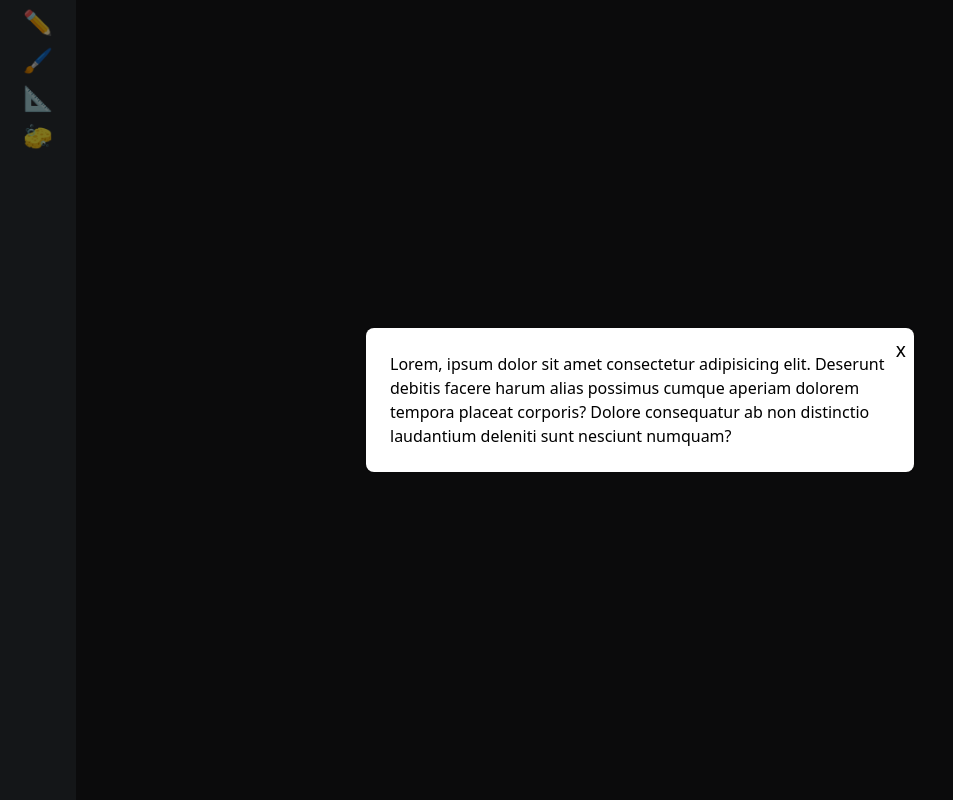
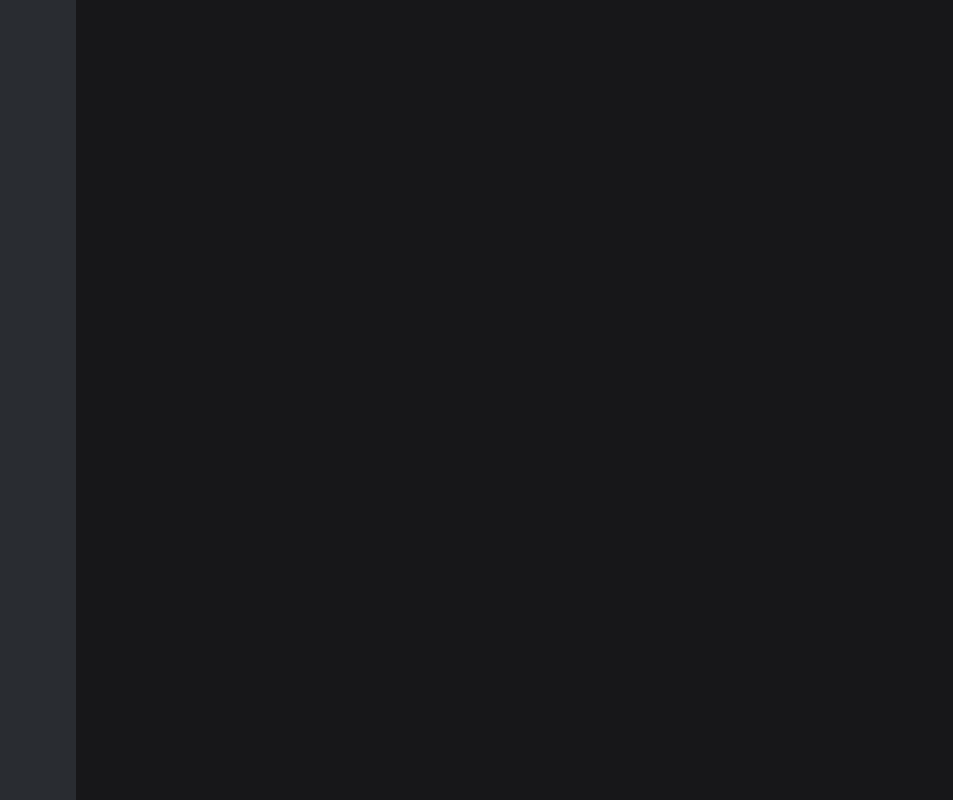
Before and after one commit to RubenEscobar82/drawing-app, a React (Vite) app: page / in a window 1280 px wide. Shown: the whole page, without its empty margins (0-953 px from the left). Built offline with nearby package versions, Linux system fonts and the light colour scheme.

Commit message:
create Modal component

```diff
--- a/package.json
+++ b/package.json
@@ -10,6 +10,9 @@
     "preview": "vite preview"
   },
   "dependencies": {
+    "@fortawesome/fontawesome-svg-core": "^6.7.2",
+    "@fortawesome/free-solid-svg-icons": "^6.7.2",
+    "@fortawesome/react-fontawesome": "^0.2.2",
     "react": "^19.0.0",
     "react-dom": "^19.0.0"
   },
--- a/src/components/Modal/modal.module.scss
+++ b/src/components/Modal/modal.module.scss
@@ -13,16 +13,37 @@
   display: flex;
   justify-content: center;
   align-items: center;
-}
 
   .modal {
     background-color: cls.$color-white;
     border-radius: 8px;
-  padding: 1.5rem;
     width: 90%;
     max-width: 500px;
+    max-height: 100dvh;
+    box-sizing: border-box;
     box-shadow: 0 0 10px rgba(0, 0, 0, 0.2);
     position: relative;
+    padding: 1.5rem;
+    display: flex;
+    flex-direction: column;
+    gap: 1rem;
+    overflow: auto;
+
+    .modalHeader {
+      font-size: 1.5rem;
+      font-weight: bold;
+      padding-bottom: 0.5rem;
+    }
+
+    .modalBody {
+      flex: 1;
+    }
+
+    .modalFooter {
+      padding-top: 0.5rem;
+      display: flex;
+      justify-content: flex-end;
+      gap: 0.5rem;
     }
 
     .closeButton {
@@ -34,3 +55,5 @@
       font-size: 1.2rem;
       cursor: pointer;
     }
+  }
+}
--- a/src/components/Modal/modal.tsx
+++ b/src/components/Modal/modal.tsx
@@ -1,15 +1,20 @@
 import { FC, ReactNode } from "react";
 import { createPortal } from "react-dom";
+import { FontAwesomeIcon } from "@fortawesome/react-fontawesome";
+import { faTimes } from "@fortawesome/free-solid-svg-icons";
 import styles from "./modal.module.scss";
 
-interface ModalProps {
+interface ModalPropsBase {
+  children: ReactNode;
+}
+
+interface ModalProps extends ModalPropsBase {
   isOpen: boolean;
   onClose: () => void;
   closeOnOverlayClick?: boolean;
-  children: ReactNode;
 }
 
-const Modal: FC<ModalProps> = ({
+const ModalBase: FC<ModalProps> = ({
   isOpen,
   onClose,
   children,
@@ -27,7 +32,7 @@ const Modal: FC<ModalProps> = ({
     <div className={styles.overlay} onClick={handleOverlayClick}>
       <div className={styles.modal} onClick={(e) => e.stopPropagation()}>
         <div className={styles.closeButton} onClick={onClose}>
-          x
+          <FontAwesomeIcon icon={faTimes} />
         </div>
         {children}
       </div>
@@ -36,4 +41,16 @@ const Modal: FC<ModalProps> = ({
   );
 };
 
+const Modal = Object.assign(ModalBase, {
+  Header: ({ children }: ModalPropsBase) => (
+    <div className={styles.modalHeader}>{children}</div>
+  ),
+  Body: ({ children }: ModalPropsBase) => (
+    <div className={styles.modalBody}>{children}</div>
+  ),
+  Footer: ({ children }: ModalPropsBase) => (
+    <div className={styles.modalFooter}>{children}</div>
+  ),
+});
+
 export default Modal;
--- a/src/views/Workspace/Workspace.module.scss
+++ b/src/views/Workspace/Workspace.module.scss
@@ -36,17 +36,5 @@ $toolbar-size: 60px;
       justify-content: flex-start;
       align-items: center;
     }
-
-    .tool {
-      background: none;
-      border: none;
-      font-size: 1.5rem;
-      cursor: pointer;
-      transition: transform 0.2s ease;
-
-      &:hover {
-        transform: scale(1.2);
-      }
-    }
   }
 }
--- a/src/views/Workspace/Workspace.tsx
+++ b/src/views/Workspace/Workspace.tsx
@@ -1,25 +1,11 @@
-import { FC, useState } from "react";
-import { Modal } from "@src/components";
+import { FC } from "react";
 import styles from "./Workspace.module.scss";
 
 const Workspace: FC = () => {
-  const [isOpen, setIsOpen] = useState(true);
-
   return (
     <>
-      <Modal isOpen={isOpen} onClose={() => setIsOpen(false)}>
-        Lorem, ipsum dolor sit amet consectetur adipisicing elit. Deserunt
-        debitis facere harum alias possimus cumque aperiam dolorem tempora
-        placeat corporis? Dolore consequatur ab non distinctio laudantium
-        deleniti sunt nesciunt numquam?
-      </Modal>
       <div id={styles.workspace}>
-        <div className={styles.toolBar}>
-          <button className={styles.tool}>✏️</button>
-          <button className={styles.tool}>🖌️</button>
-          <button className={styles.tool}>📐</button>
-          <button className={styles.tool}>🧽</button>
-        </div>
+        <div className={styles.toolBar}></div>
       </div>
     </>
   );
```
Also changed, not shown: 1 other file (tests, documents, lock files or other folders). Lines whose indentation alone changed are shown as unchanged.
